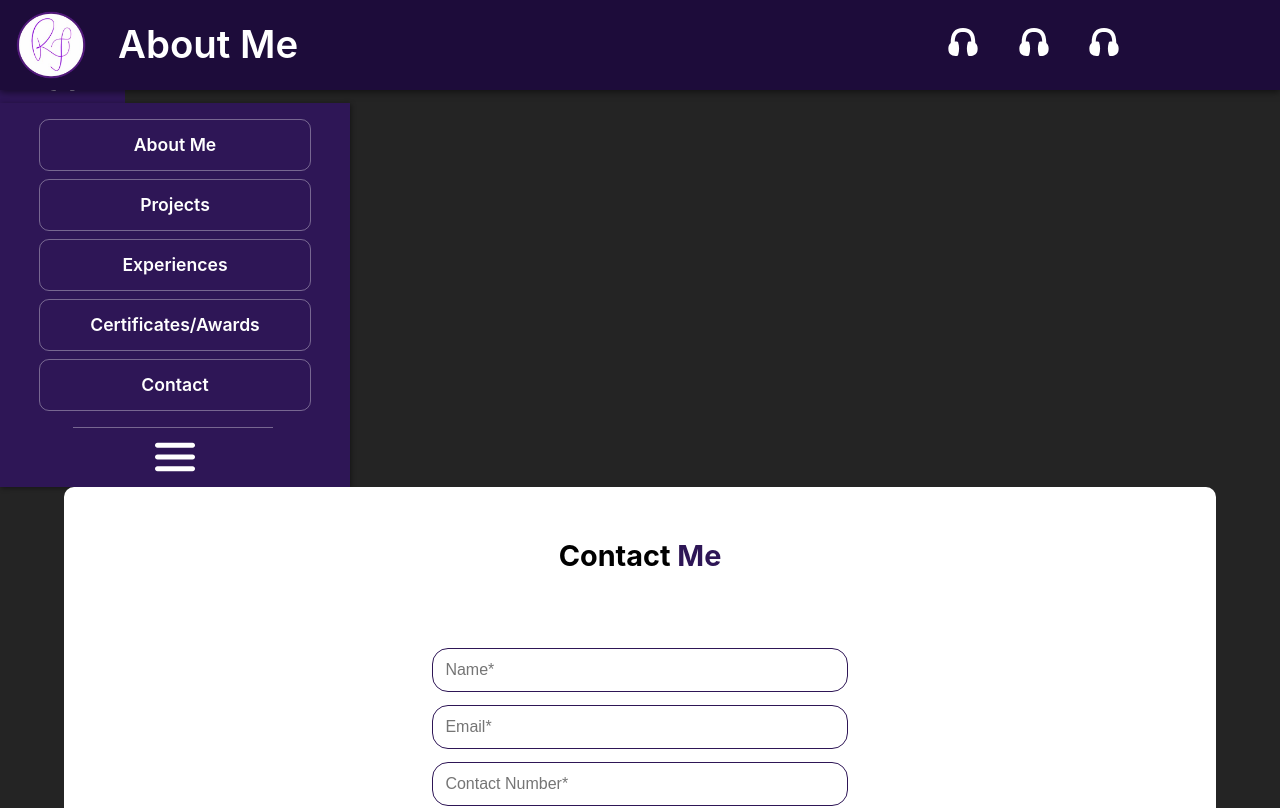
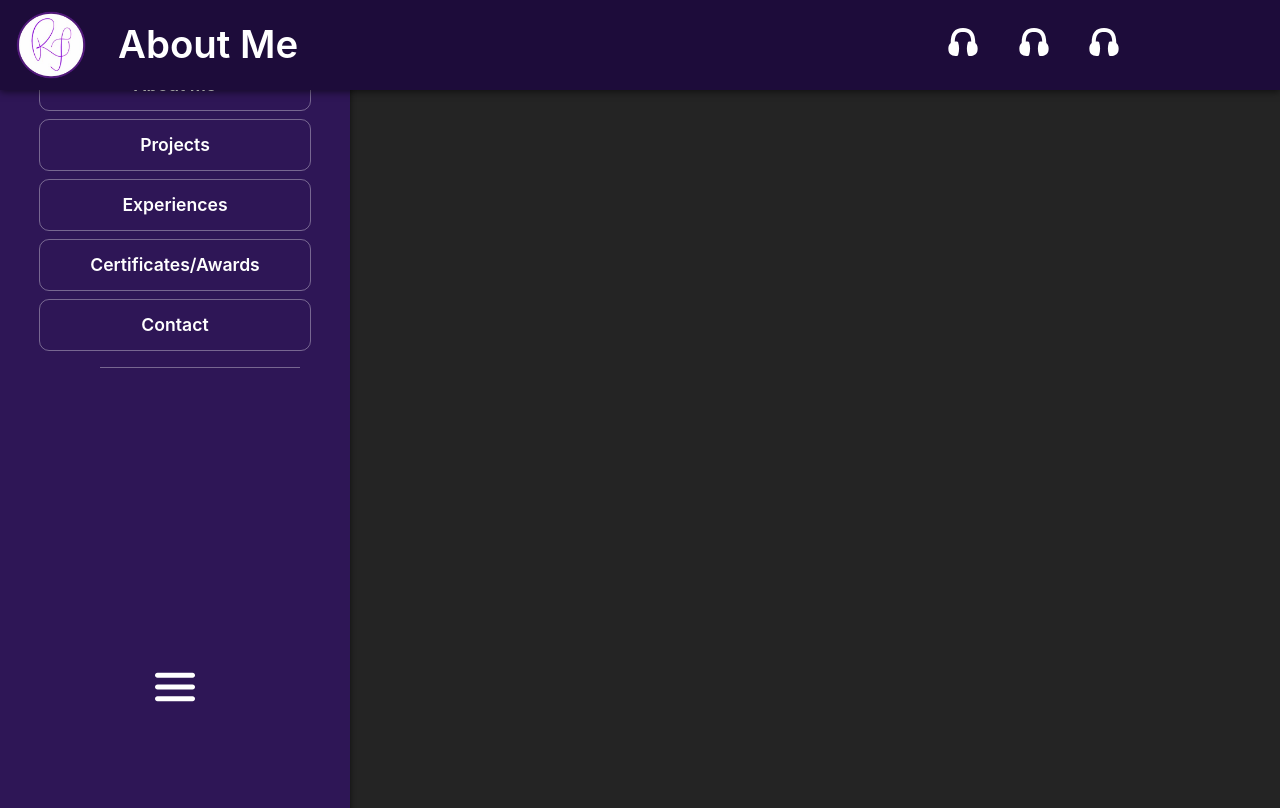
Before and after one commit to Xounder/portfolio, a React (Vite) app: page / in a window 1280 px wide. Shown: the top 808 px of the page. Built offline with nearby package versions, Linux system fonts and the light colour scheme.

Commit message:
added section-button media-query

```diff
--- a/src/components/SectionButton/SectionButton.css
+++ b/src/components/SectionButton/SectionButton.css
@@ -2,9 +2,6 @@
     display: flex;
     align-items: center;
     justify-content: center;
-    background-color: #2E1656;
-    width: 125px;
-    height: 60px;
     border: none;
     cursor: pointer;
 }
@@ -12,14 +9,38 @@
 .section-button img {
     width: 40px;
     height: 40px;
-    color: white;
 }
 
 .section-button:hover {
     background-color: rgb(44, 21, 82);
-    transition: 0.1s;
+    transition: background-color 0.1s ease-in-out;
 }
 
 .section-button:active {
     border: 1px solid rgba(255, 255, 255, 0.05);
 }
+
+@media screen and (max-width: 400px) {
+    .section-button {
+        width: 125px;
+        height: 60px;
+        background-color: #2E1656;
+    }
+}
+
+@media screen and (min-width: 600px) {
+    .section-button {
+        width: 70px;
+        height: 80vh;
+        background-color: unset;
+    }
+
+    .section-button img {
+        opacity: 20%;
+        transition: opacity 0.3s ease;
+    }
+
+    .section-button:hover img {
+        opacity: 100%;
+    }
+}
--- a/src/main.tsx
+++ b/src/main.tsx
@@ -31,13 +31,6 @@ createRoot(document.getElementById('root')!).render(
       size= {[0.6, 3.2]}
       fontSize={1}
       type='button'
-      onClick={() => console.log('clicked')}
-    />
-
-
-    <SectionButton
-      icon={earphonesIcon}
-      alt="Ícone de um fone de ouvido"
       onClick={() => console.log('clicked')}
     />
 
@@ -101,6 +94,11 @@ createRoot(document.getElementById('root')!).render(
       link="https://github.com/Xounder"
     />
 
+    <SectionButton
+      icon={earphonesIcon}
+      alt="Ícone de um fone de ouvido"
+      onClick={() => console.log('clicked')}
+    />
 
 
   </StrictMode>,
```
